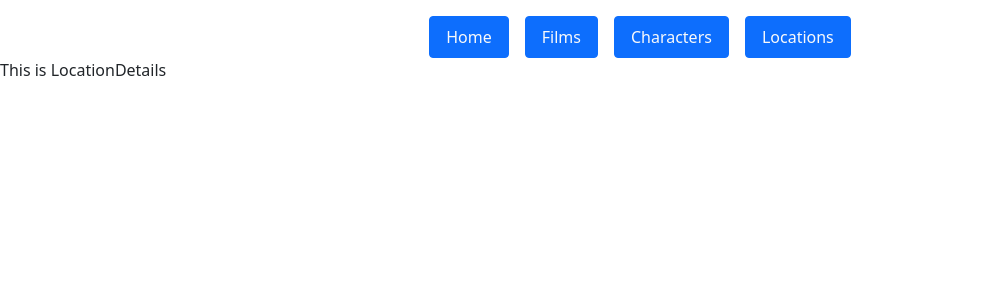
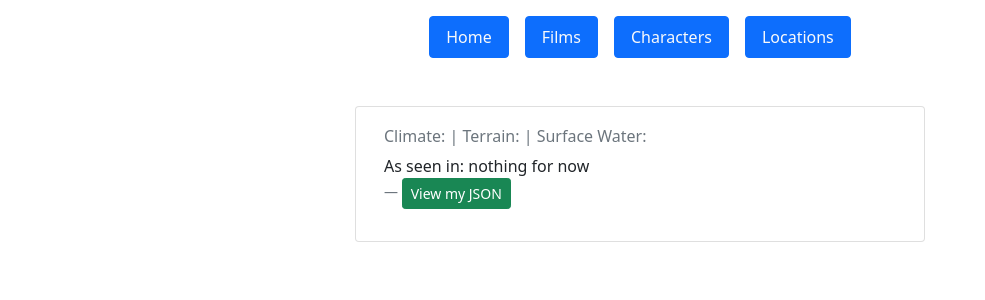
Before and after one commit to emoran0403/Nicer-Ghibli-App, a React (Create React App) app: page /locations/1 in a window 1280 px wide. Shown: the top 300 px of the page, without its empty margins (0-985 px from the left). Built offline with nearby package versions, Linux system fonts and the light colour scheme; no server answers.

Commit message:
character and location details set up, but not fetching data properly

```diff
--- a/src/App.jsx
+++ b/src/App.jsx
@@ -75,7 +75,7 @@ const App = () => {
         <Route exact path="/characters">
           <Characters characters={people} movies={films} locations={locations} />
         </Route>
-        <Route exact path="/character/:characterid">
+        <Route exact path="/characters/:characterid">
           <CharacterDetails />
         </Route>
 
@@ -108,8 +108,16 @@ export default App;
  *
  *
  *
+ * //***********************************************************
  *
  *
+ * todo have films details page pull and display people data
+ * todo have films details page pull and display locations data
+ *
+ * todo character details page
+ *
+ * todo locations details page
+ * todo have locations details page pull and display movie data
  *
  *
  */
--- a/src/components/CharacterDetails.jsx
+++ b/src/components/CharacterDetails.jsx
@@ -1,10 +1,42 @@
-import React from "react";
-import { Link } from "react-router-dom";
+import { React, useState, useEffect } from "react";
 import { useParams } from "react-router-dom";
 
 const CharacterDetails = () => {
   const { characterid } = useParams;
-  return <>This is CharacterDetails</>;
+  const [characterData, setCharacterData] = useState();
+
+  useEffect(() => {
+    fetch(`https://ghibliapi.herokuapp.com/people/${characterid}`)
+      .then((response) => response.json())
+      .then((thisCharacter) => setCharacterData(thisCharacter));
+  }, []);
+
+  //!  fetch does not receive the character id properly - why?
+
+  return (
+    <>
+      <div className="container">
+        <div className="row justify-content-center mt-5">
+          <div key={characterData?.id} className="card col-md-6">
+            <div className="card-body">
+              <h5 className="card-title">
+                {characterData?.name}, {characterData?.gender}, {characterData?.age}
+              </h5>
+              <h6 className="card-subtitle mb-2 text-muted">
+                Eye-color: {characterData?.eye_color} | Hair-Color: {characterData?.hair_color}
+              </h6>
+              <p className="card-text">Appears in: </p>
+              <footer className="blockquote-footer">
+                <a className="btn btn-success btn-sm" href={characterData?.url} target="_blank">
+                  View my JSON
+                </a>
+              </footer>
+            </div>
+          </div>
+        </div>
+      </div>
+    </>
+  );
 };
 
 export default CharacterDetails;
--- a/src/components/Characters.jsx
+++ b/src/components/Characters.jsx
@@ -40,9 +40,12 @@ const Characters = (props) => {
         <div className="row justify-content-center mt-5">
           {props.characters.map((character) => (
             <div key={character.id} className="card col-md-6">
+              {console.log(character.id)}
               <div className="card-body">
                 <h5 className="card-title">{character.name}</h5>
-                <button className="btn btn-success btn-sm">Details</button>
+                <Link to={`/characters/${character.id}`} className="btn btn-success btn-sm">
+                  Details
+                </Link>
               </div>
             </div>
           ))}
--- a/src/components/LocationDetails.jsx
+++ b/src/components/LocationDetails.jsx
@@ -1,10 +1,40 @@
-import React from "react";
-import { Link } from "react-router-dom";
+import { React, useState, useEffect } from "react";
 import { useParams } from "react-router-dom";
 
 const LocationDetails = () => {
-  const { locationidid } = useParams;
-  return <>This is LocationDetails</>;
+  const { locationid } = useParams;
+  const [locationData, setLocationData] = useState();
+
+  useEffect(() => {
+    fetch(`https://ghibliapi.herokuapp.com/locations/${locationid}`)
+      .then((response) => response.json())
+      .then((thisLocation) => setLocationData(thisLocation));
+  }, []);
+
+  //!  fetch does not receive the character id properly - why?
+
+  return (
+    <>
+      <div className="container">
+        <div className="row justify-content-center mt-5">
+          <div key={locationData?.id} className="card col-md-6">
+            <div className="card-body">
+              <h5 className="card-title">{locationData?.name}</h5>
+              <h6 className="card-subtitle mb-2 text-muted">
+                Climate: {locationData?.climate} | Terrain: {locationData?.terrain} | Surface Water: {locationData?.surface_water}
+              </h6>
+              <p className="card-text">As seen in: nothing for now</p>
+              <footer className="blockquote-footer">
+                <a className="btn btn-success btn-sm" href={locationData?.url} target="_blank">
+                  View my JSON
+                </a>
+              </footer>
+            </div>
+          </div>
+        </div>
+      </div>
+    </>
+  );
 };
 
 export default LocationDetails;
--- a/src/components/Locations.jsx
+++ b/src/components/Locations.jsx
@@ -15,7 +15,9 @@ const Locations = (props) => {
             <div key={locale.id} className="card col-md-6">
               <div className="card-body">
                 <h5 className="card-title">{locale.name}</h5>
-                <button className="btn btn-success btn-sm">Details</button>
+                <Link to={`/locations/${locale.id}`} className="btn btn-success btn-sm">
+                  Details
+                </Link>
               </div>
             </div>
           ))}
```
